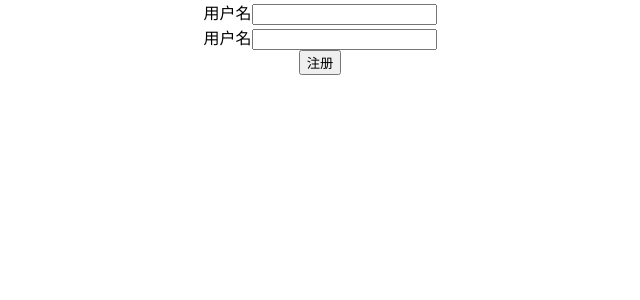
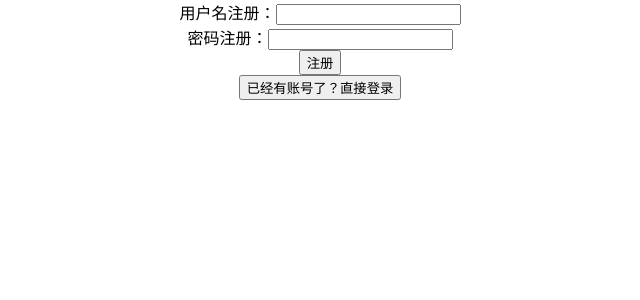
Before and after one commit to Axehco/JiraProject, a React (Create React App) app: page / in a window 1280 px wide. Shown: the top 300 px of the page, without its empty margins (320-960 px from the left). Built offline with nearby package versions, Linux system fonts and the light colour scheme.

Commit message:
5-5 用useAuth切换登录与非登录状态

```diff
--- a/__json__server__mock__/db.json
+++ b/__json__server__mock__/db.json
@@ -1,4 +1,14 @@
 {
+  "user": [
+    {
+      "id": 1,
+      "name": "张三",
+      "email": "iloveyou@gmail.com",
+      "title": "今天下雨了吗？",
+      "organization": "DLUT",
+      "token": "===xgboostivskl==="
+    }
+  ],
   "users": [
     {
       "id": 1,
--- a/src/App.tsx
+++ b/src/App.tsx
@@ -2,14 +2,27 @@ import React from 'react';
 import './App.css';
 // import {ProjectListScreen} from 'screens/project-list'
 // import {TeReactTest} from 'extra/try_use_array'
-import {LoginScreen} from 'login/'
+// import {LoginScreen} from 'login/'
+import { useAuth } from 'context/auth-context'
+import { AuthenticatedApp } from 'authenticated-app'
+import { UnauthenticatedApp } from 'unauthenticated-app'
 
 function App() {
+  const user = useAuth()
+  // console.log(user)
   return (
     <div className="App">
       {/* <ProjectListScreen /> */}
       {/* <TeReactTest /> */}
-      <LoginScreen />
+      {/* <LoginScreen /> */}
+      {/* {
+        user ? <AuthenticatedApp /> : <UnauthenticatedApp />
+      } */}
+      {
+        user ? <UnauthenticatedApp /> : <AuthenticatedApp />
+      }
+      {/* <UnauthenticatedApp></UnauthenticatedApp> */}
+      {/* <button onClick={() => console.log(user.user)}>dianji</button> */}
     </div>
   );
 }
--- /dev/null
+++ b/src/authenticated-app.tsx
@@ -0,0 +1,13 @@
+import React from 'react'
+import { ProjectListScreen } from 'screens/project-list/'
+import { useAuth } from 'context/auth-context'
+
+export const AuthenticatedApp = () => {
+  const { logout } = useAuth()
+  return (
+    <div>
+      <button onClick={logout}>退出</button>
+      <ProjectListScreen></ProjectListScreen>
+    </div>
+  )
+}
--- a/src/context/auth-context.tsx
+++ b/src/context/auth-context.tsx
@@ -34,7 +34,7 @@ export const AuthProvider = ({ children }: { children: ReactNode }) => {
 
 export const useAuth = () => {
   const context = React.useContext(AuthContext);
-  console.log('context: ', context)
+  // console.log('context: ', context)
   if (!context) {
     throw new Error("useAuth必须在AuthProvider中使用");
   }
--- /dev/null
+++ b/src/unauthenticated-app/index.tsx
@@ -0,0 +1,17 @@
+import React, { useState } from "react";
+import {LoginScreen} from 'unauthenticated-app/login'
+import {RegisterScreen} from 'unauthenticated-app/register'
+
+export const UnauthenticatedApp = () => {
+  // 默认是登录界面，false
+  const [isRegister, setIsRegister] = useState(false);
+  // console.log('@', isRegister)
+  return (
+    <div>
+      {
+        isRegister ? <LoginScreen></LoginScreen> : <RegisterScreen></RegisterScreen>
+      }
+      <button onClick={() => setIsRegister(!isRegister)}>{isRegister ? "没有账号？注册新账号" : "已经有账号了？直接登录"}</button>
+    </div>
+  )
+}
--- /dev/null
+++ b/src/unauthenticated-app/login.tsx
@@ -0,0 +1,38 @@
+import { useAuth } from 'context/auth-context'
+import React, { FormEvent } from 'react'
+
+export const LoginScreen = () => {
+  const {login, user} = useAuth()
+
+  const handleSubmit = (event: FormEvent<HTMLFormElement>) => {
+    event.preventDefault()
+    const username = (event.currentTarget.elements[0] as HTMLFormElement).value
+    const password = (event.currentTarget.elements[1] as HTMLFormElement).value
+    login({username, password})
+  }
+
+  return (
+    <form onSubmit={handleSubmit}>
+      {/* {
+        user ?
+        <div>
+          <div>{user.id}</div>
+          <div>{user?.name}</div>
+          <div>{user.email}</div>
+          <div>{user.organization}</div>
+          <div>{user.token}</div>
+        </div>
+        : null
+      } */}
+      <div>
+        <label htmlFor="username">用户名</label>
+        <input type="text" id={'username'} />
+      </div>
+      <div>
+        <label htmlFor="password">用户名</label>
+        <input type="password" id={'password'} />
+      </div>
+      <button type='submit'>登录</button>
+    </form>
+  )
+}
--- a/src/login/index.tsx
+++ b/src/unauthenticated-app/register.tsx
@@ -1,19 +1,19 @@
+import React, { FormEvent } from 'react'
 import { useAuth } from 'context/auth-context'
-import React, { FormEvent } from 'react'
 
-export const LoginScreen = () => {
-  const {login, user} = useAuth()
+export const RegisterScreen = () => {
+  const {register, user} = useAuth()
 
   const handleSubmit = (event: FormEvent<HTMLFormElement>) => {
     event.preventDefault()
     const username = (event.currentTarget.elements[0] as HTMLFormElement).value
     const password = (event.currentTarget.elements[1] as HTMLFormElement).value
-    login({username, password})
+    register({username, password})
   }
 
   return (
     <form onSubmit={handleSubmit}>
-      {
+      {/* {
         user ?
         <div>
           <div>{user.id}</div>
@@ -23,16 +23,15 @@ export const LoginScreen = () => {
           <div>{user.token}</div>
         </div>
         : null
-      }
+      } */}
       <div>
-        <label htmlFor="username">用户名</label>
+        <label htmlFor="username">用户名注册：</label>
         <input type="text" id={'username'} />
       </div>
       <div>
-        <label htmlFor="password">用户名</label>
+        <label htmlFor="password">密码注册：</label>
         <input type="password" id={'password'} />
       </div>
-      {/* <button type='submit'>登录</button> */}
       <button type='submit'>注册</button>
     </form>
   )
```
